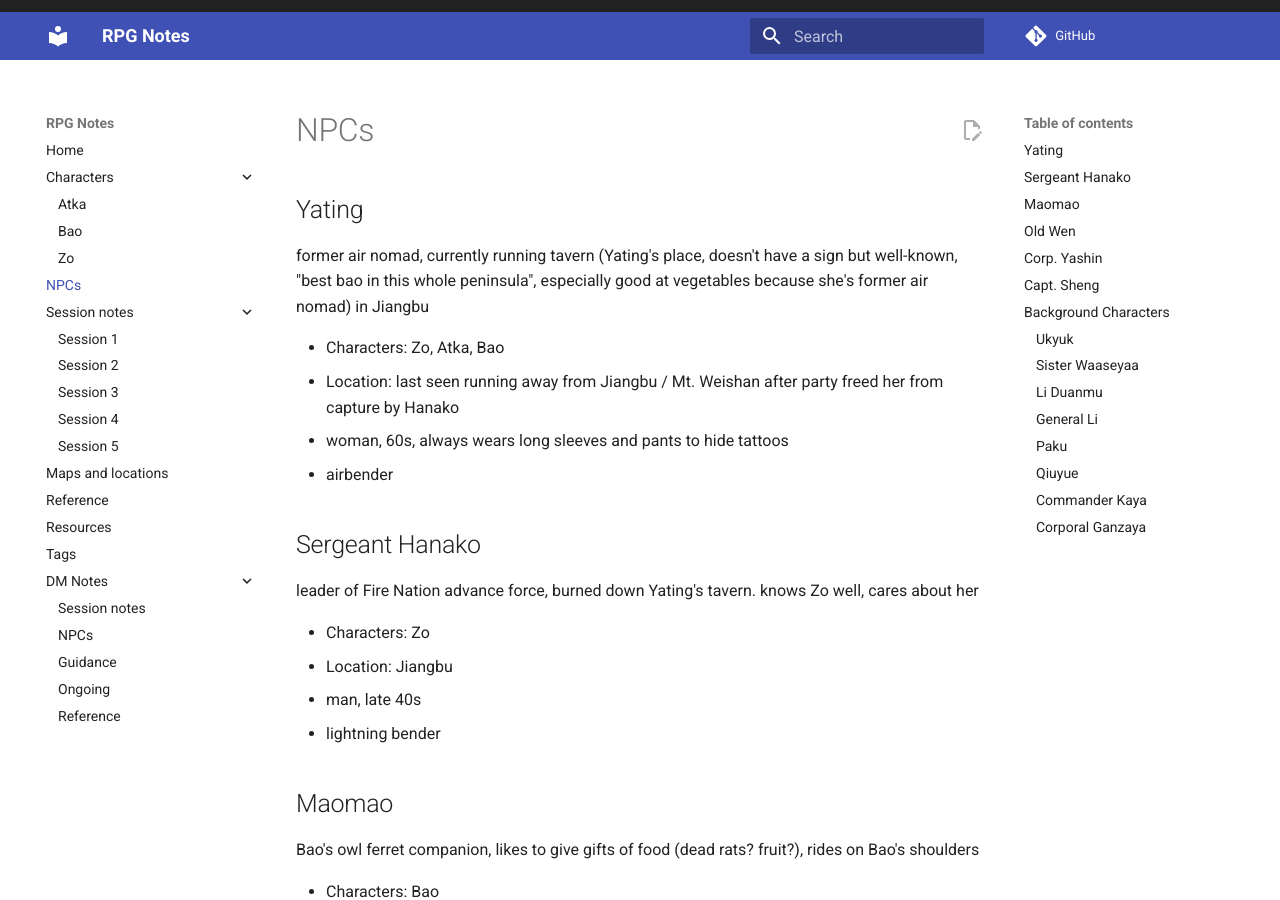
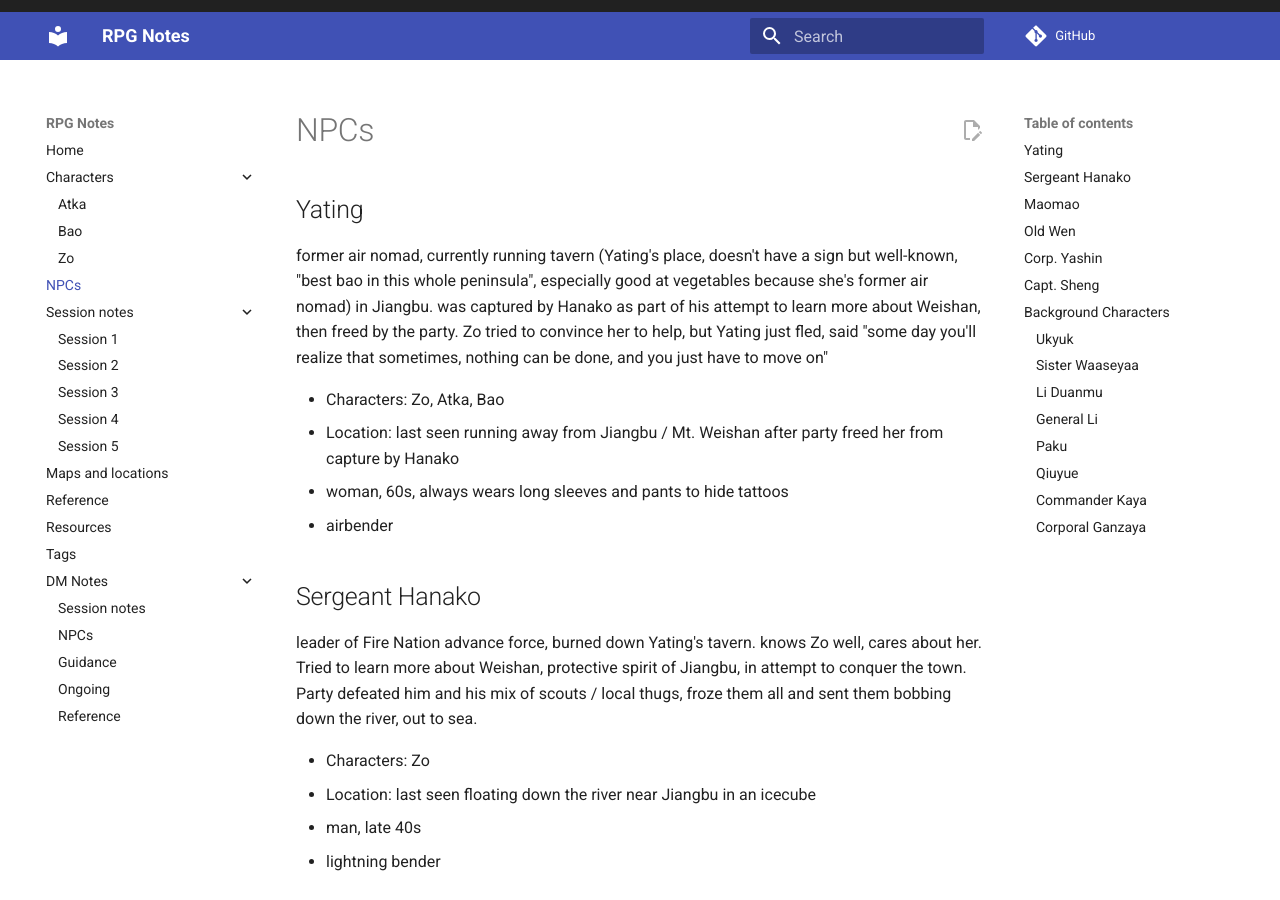
Before and after one commit to billbrod/rpg_notes, an MkDocs documentation site: the page built from docs/npcs.md, in a window 1280 px wide and 900 px high. Built offline with MkDocs 1.6.1 and Material for MkDocs 9.7.7, drawn with Linux system fonts in a browser that asks for light colours; a script that is not in the unit is left out; comment, search, counter and statistics services are not loaded.

Commit message:
more npc notes

```diff
--- a/docs/npcs.md
+++ b/docs/npcs.md
@@ -2,7 +2,7 @@
 
 ## Yating
 
-former air nomad, currently running tavern (Yating's place, doesn't have a sign but well-known, "best bao in this whole peninsula", especially good at vegetables because she's former air nomad) in Jiangbu
+former air nomad, currently running tavern (Yating's place, doesn't have a sign but well-known, "best bao in this whole peninsula", especially good at vegetables because she's former air nomad) in Jiangbu. was captured by Hanako as part of his attempt to learn more about Weishan, then freed by the party. Zo tried to convince her to help, but Yating just fled, said "some day you'll realize that sometimes, nothing can be done, and you just have to move on"
 
 - Characters: Zo, Atka, Bao
 - Location: last seen running away from Jiangbu / Mt. Weishan after party freed her from capture by Hanako
@@ -11,10 +11,10 @@ former air nomad, currently running tavern (Yating's place, doesn't have a sign
 
 ## Sergeant Hanako
 
-leader of Fire Nation advance force, burned down Yating's tavern. knows Zo well, cares about her
+leader of Fire Nation advance force, burned down Yating's tavern. knows Zo well, cares about her. Tried to learn more about Weishan, protective spirit of Jiangbu, in attempt to conquer the town. Party defeated him and his mix of scouts / local thugs, froze them all and sent them bobbing down the river, out to sea.
 
 - Characters: Zo
-- Location: Jiangbu
+- Location: last seen floating down the river near Jiangbu in an icecube
 - man, late 40s
 - lightning bender
 
```
